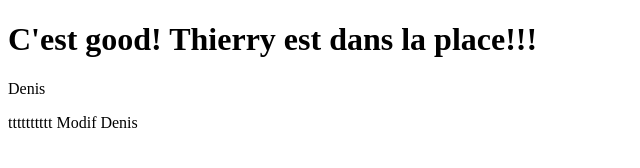
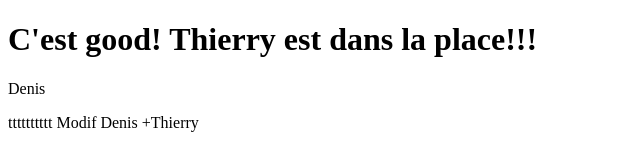
Before and after one commit to dsanchezEni/Test, a plain HTML site: page WebContent/toto.html in a window 1280 px wide. Shown: the full height of the page, 0-640 px from the left. Drawn offline with Linux system fonts and the light colour scheme.

Commit message:
Encore une modif

```diff
--- a/WebContent/toto.html
+++ b/WebContent/toto.html
@@ -13,7 +13,7 @@
  tttttttttt
 
 
- Modif Denis
+ Modif Denis +Thierry
 
 
 </body>
```
